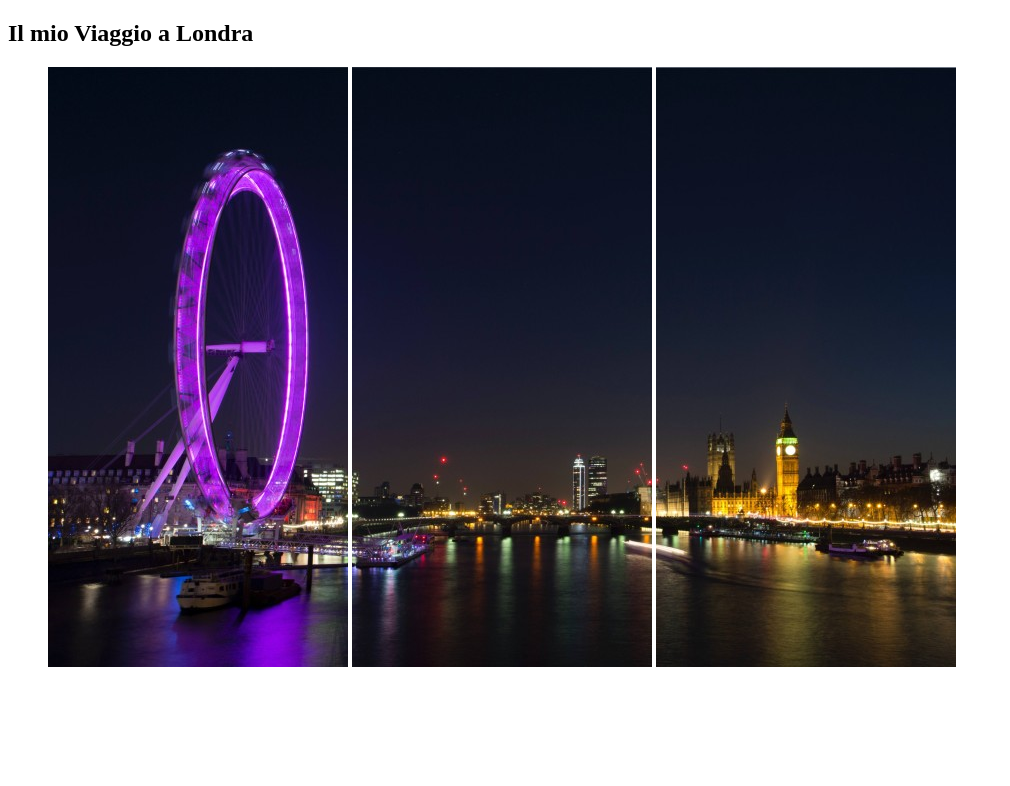
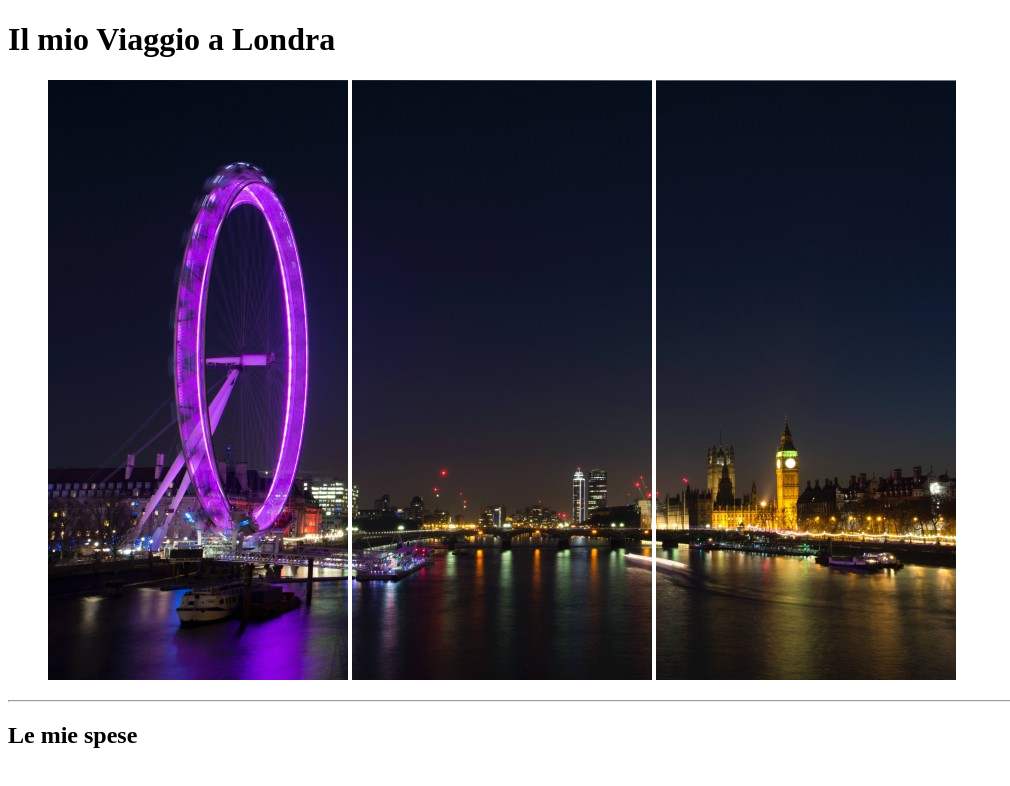
Before and after one commit to danieleinnamorato93/html-london-trip, a plain HTML site: page index.html in a window 1280 px wide. Shown: the whole page, without its empty margins (0-1010 px from the left). Drawn offline with Linux system fonts and the light colour scheme.

Commit message:
correction main title

```diff
--- a/index.html
+++ b/index.html
@@ -8,14 +8,20 @@
 <body>
     <!--Intestazione-->
     <header>
-        <h2>Il mio Viaggio a Londra</h2>
+        <h1>Il mio Viaggio a Londra</h1>
         <figure>
             <img src="img/pexels-bill-emrich-230794-0.jpg">
             <img src="img/pexels-bill-emrich-230794-1.jpg">
             <img src="img/pexels-bill-emrich-230794-2.jpg">
         </figure>
 
+        <hr>
     </header>
+
+<!--Corpo dell'articolo-->
+<main>
+    <h2>Le mie spese</h2>
+</main>
 
 
 </body>
```
